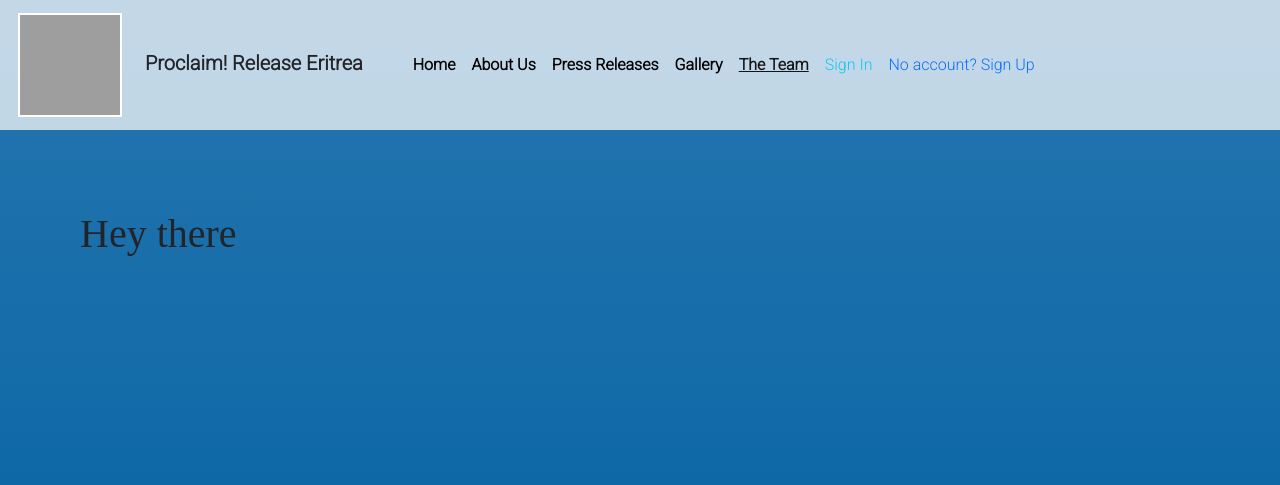
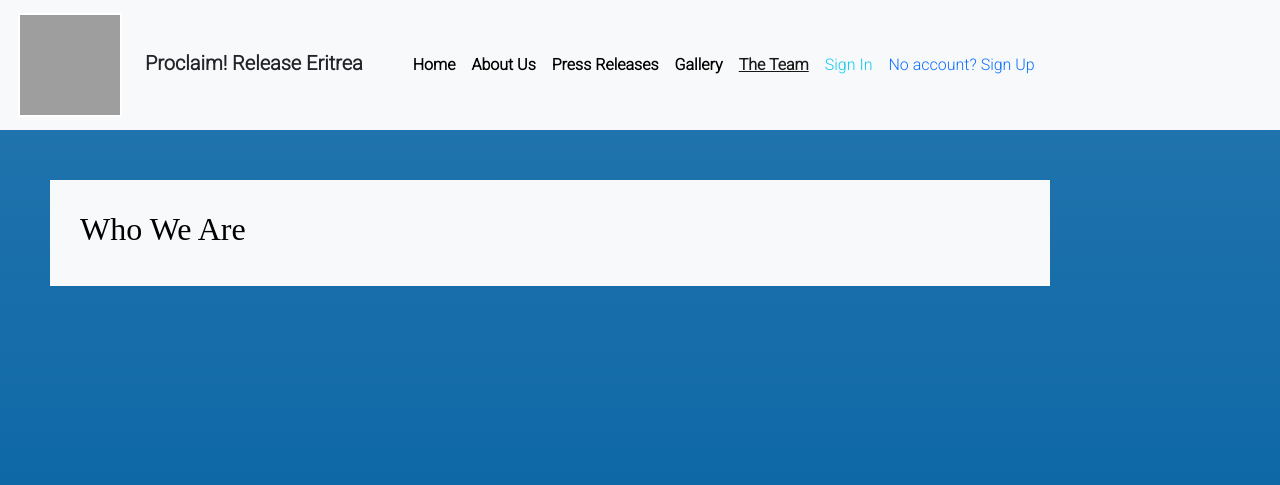
Before and after one commit to Hasmelash95/release-eritrea, a Django app: page /info/ in a window 1280 px wide. Shown: the top 485 px of the page. Run offline with Django 3.2, Linux system fonts and the light colour scheme; parts of the project's set-up code (start-up, migrations or seed data) failed here and were passed over; some libraries are stand-ins or nearby versions; grey boxes are pictures that could not be loaded.

Commit message:
Style the info section on info page

```diff
--- a/info/models.py
+++ b/info/models.py
@@ -14,7 +14,7 @@ class Profile(models.Model):
     created_on = models.DateTimeField(auto_now_add=True)
 
     class Meta:
-        ordering = ['-created_on']
+        ordering = ['created_on']
 
     def __str__(self):
         return self.first_name + self.last_name
--- a/static/css/style.css
+++ b/static/css/style.css
@@ -137,7 +137,8 @@ span img {
     padding: 20px;
 }
 
-.article-section {
+.article-section,
+.who-section {
     margin: 180px 0 75px 50px;
     padding: 30px;
     max-width: 1000px;
--- a/templates/base.html
+++ b/templates/base.html
@@ -28,7 +28,7 @@
 
 <body>
     <header>
-        <nav class="navbar navbar-expand-lg fixed-top row bg-light bg-opacity-75">
+        <nav class="navbar navbar-expand-lg fixed-top row bg-light">
             <span class="col navbar-brand logo">
                 <a href="/" class="link-dark nav-link" aria-label="Link to the landing page">
                     <img src="https://res.cloudinary.com/dmdrwfzlx/image/upload/v1669129682/Release_Eritrea-logos_x50ajb.jpg"
--- a/templates/info/info.html
+++ b/templates/info/info.html
@@ -3,6 +3,18 @@
 {% block title %} Who We Are {% endblock %}
 {% block content %}
 
-<h1 class="article-section">Hey there</h1>
+<div class="who-section text-bg-light">
+    <h2> Who We Are</h2>
+    {% for info in object_list %}
+    <div class="col card text-bg-info bg-gradient" style="width: 18rem">
+        <img src="{{ info.image.url }}" class="card-img-top" alt="Profile picture of member">
+        <div class="card-body">
+            <h5 class="card-title"> {{ info.first_name }} {{ info.last_name}}</h5>
+            <h6 class="card-subtitle">{{ info.job_title }}</h6>
+            <p class="card-text">{{ info.about }}</p>
+        </div>
+    </div>
+    {% endfor %}
+</div>
 
 {% endblock %}
```
